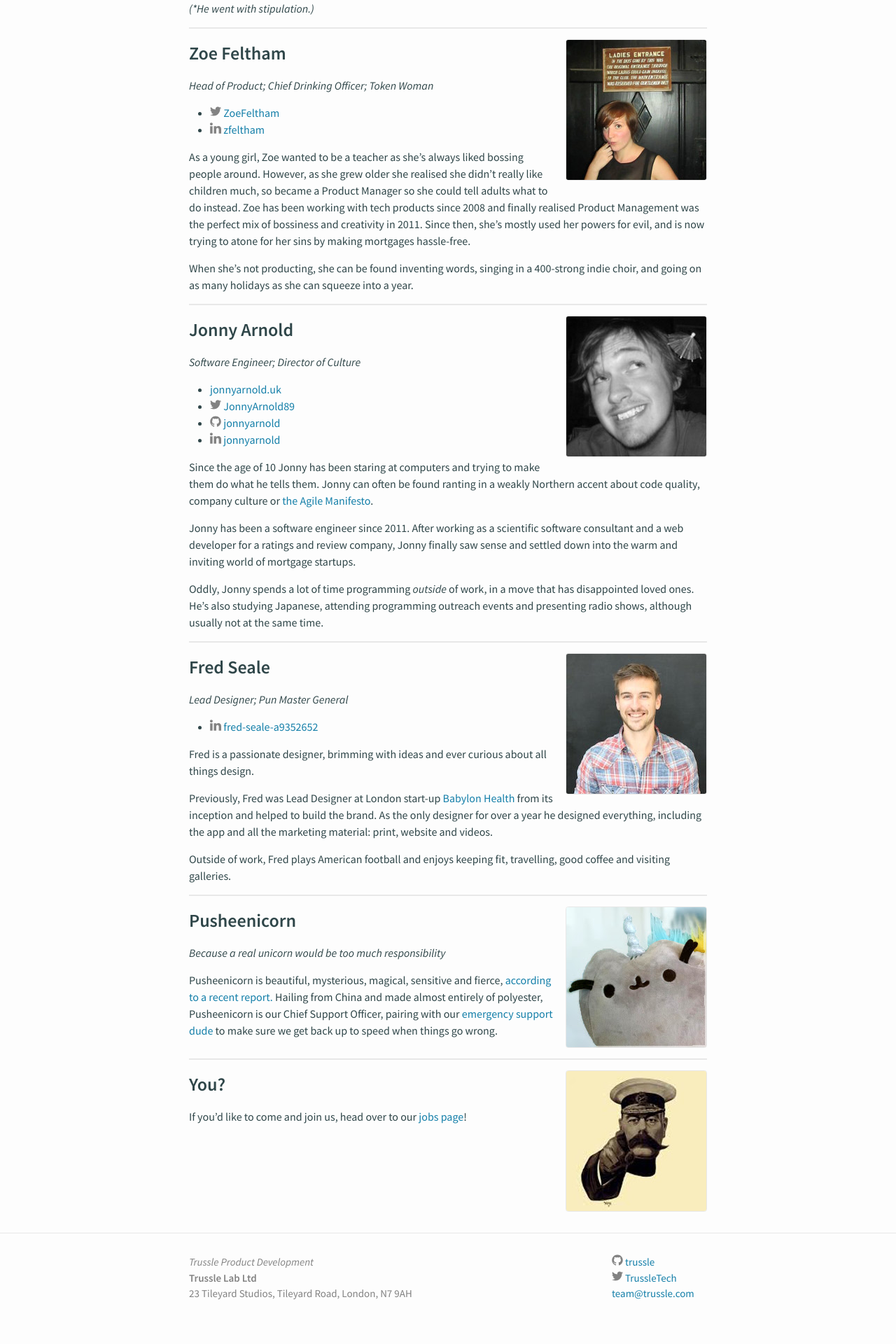
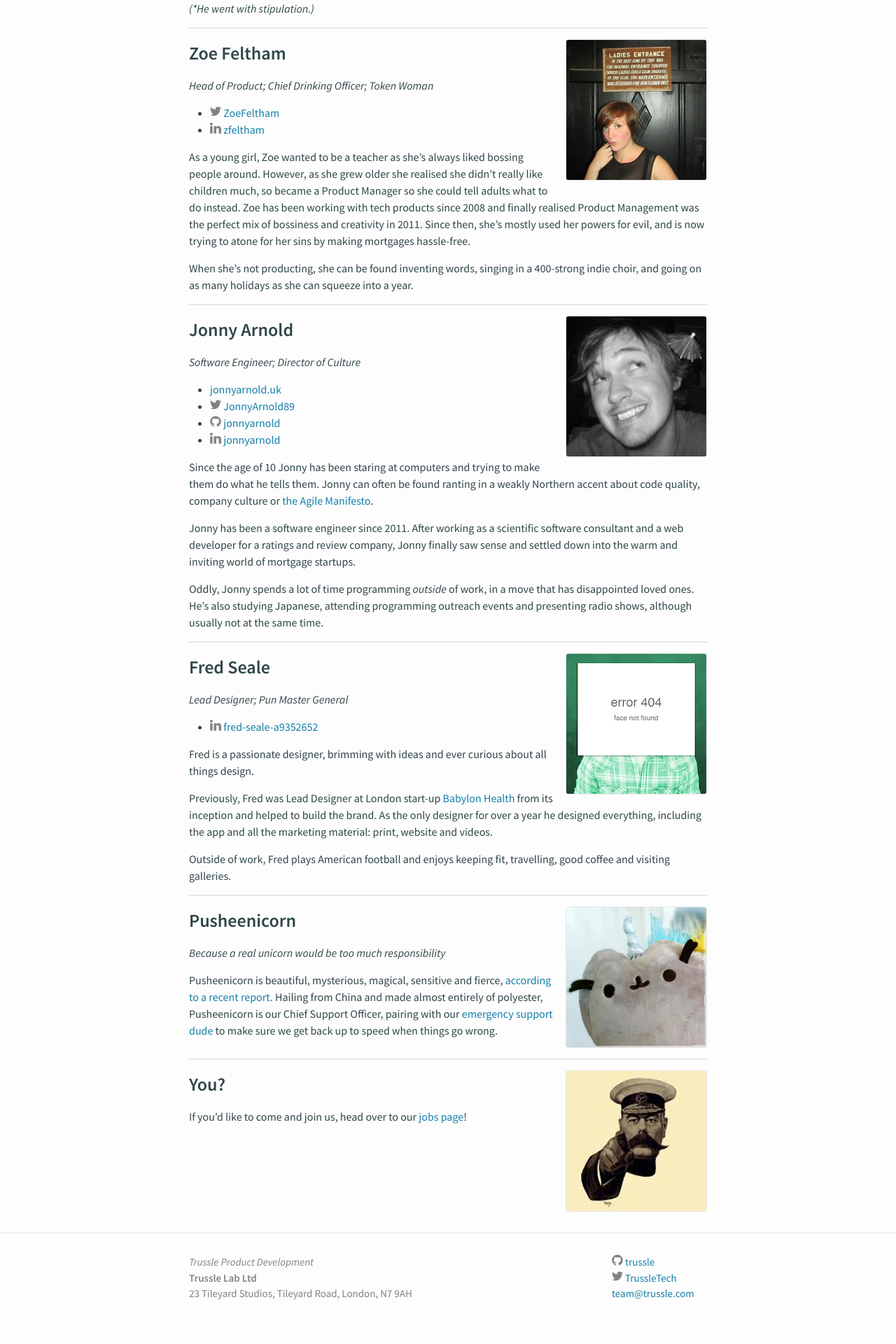
Before and after one commit to olitrussle/trussle.github.io, a Jekyll site: the page built from about.md, in a window 1280 px wide. Shown: the part 1518-3438 px from the top of the page at 70% size. Built offline with Jekyll 4.4.1, drawn with Linux system fonts in a browser that asks for light colours.

Commit message:
Change Fred's photo to something more humourous.

```diff
--- a/_includes/staff.html
+++ b/_includes/staff.html
@@ -3,6 +3,6 @@
   <img class="profile" src="/images/team/jonny-w.jpg" />
   <img class="profile" src="/images/team/zoe.jpg" />
   <img class="profile" src="/images/team/jonny-a.jpg" />
-  <img class="profile" src="/images/team/fred.jpg" />
+  <img class="profile" src="/images/team/fred.png" />
   <img class="profile" src="/images/team/pusheenicorn.jpg" />
 </div>
--- a/about.md
+++ b/about.md
@@ -86,7 +86,7 @@ Oddly, Jonny spends a lot of time programming *outside* of work, in a move that
 
 ---
 
-<img class="aside" src="/images/team/fred.jpg" />
+<img class="aside" src="/images/team/fred.png" />
 
 ### Fred Seale
 *Lead Designer; Pun Master General*
```
Also changed, not shown: images/team/fred.jpg (deleted), images/team/fred.png (added).
